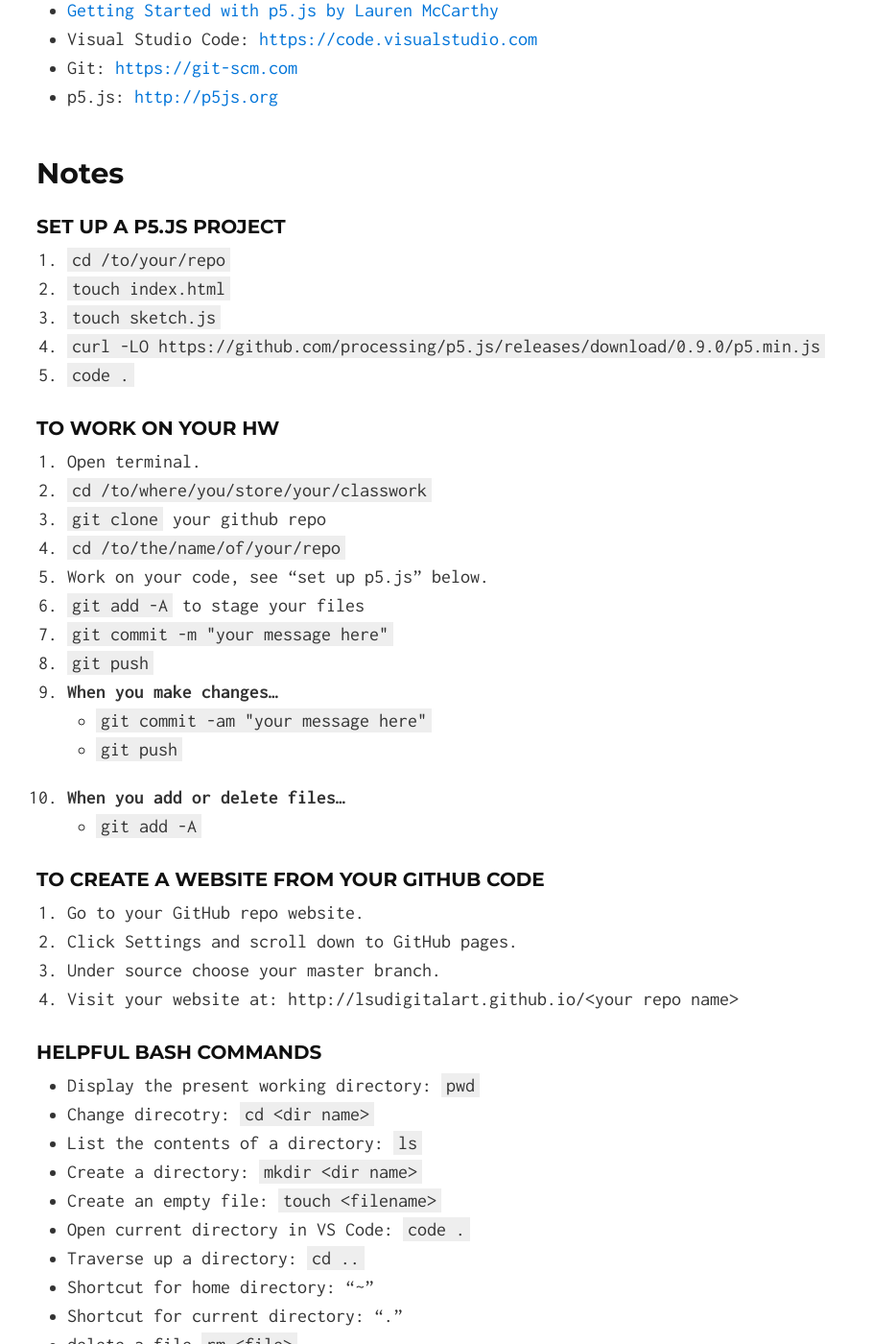
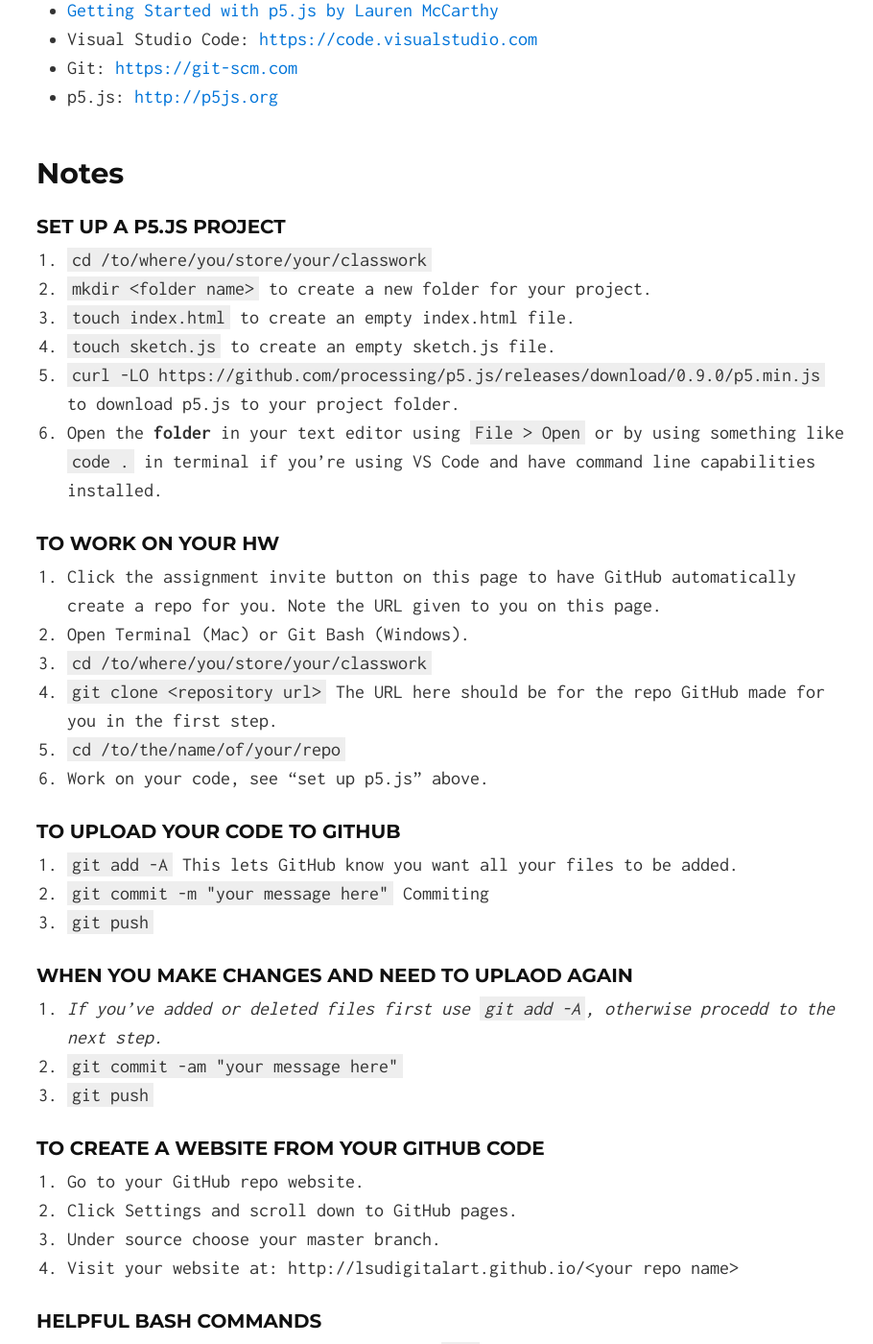
Before and after one commit to lsudigitalart/lsudigitalart.github.io, a Jekyll site: the page built from 2210/index.md, in a window 1280 px wide and 1400 px high, scrolled down 1274 px. Shown: the whole window at 96% size, without its empty margins (180-1090 px from the left). Built offline with Jekyll 4.4.1, drawn with Linux system fonts in a browser that asks for light colours; our own code applies the rules of GitHub Pages for plain Markdown files.

Commit message:
descriptions

```diff
--- a/2210/index.md
+++ b/2210/index.md
@@ -32,26 +32,30 @@ ART 2210 Creative Coding is an applied course that focuses on creating internet
 ## Notes
 
 ### Set up a p5.js project
-1. `cd /to/your/repo`
-3. `touch index.html`
-4. `touch sketch.js`
-5. `curl -LO https://github.com/processing/p5.js/releases/download/0.9.0/p5.min.js`
-6. `code .`
+1. `cd /to/where/you/store/your/classwork`
+2. `mkdir <folder name>` to create a new folder for your project.
+3. `touch index.html` to create an empty index.html file.
+4. `touch sketch.js` to create an empty sketch.js file.
+5. `curl -LO https://github.com/processing/p5.js/releases/download/0.9.0/p5.min.js` to download p5.js to your project folder.
+6. Open the **folder** in your text editor using `File > Open` or by using something like `code .` in terminal if you're using VS Code and have command line capabilities installed.
 
 ### To work on your HW
-1. Open terminal.
+1. Click the assignment invite button on this page to have GitHub automatically create a repo for you. Note the URL given to you on this page.
+1. Open Terminal (Mac) or Git Bash (Windows).
 1. `cd /to/where/you/store/your/classwork`
-1. `git clone` your github repo
+1. `git clone <repository url>` The URL here should be for the repo GitHub made for you in the first step.
 1. `cd /to/the/name/of/your/repo`
-1. Work on your code, see "set up p5.js" below.
-1. `git add -A` to stage your files
-1. `git commit -m "your message here"`
+1. Work on your code, see "set up p5.js" above.
+
+### To upload your code to GitHub
+1. `git add -A` This lets GitHub know you want all your files to be added.
+1. `git commit -m "your message here"` Commiting
 1. `git push`
-1. **When you make changes...**
-  - `git commit -am "your message here"`
-  - `git push`
-1. **When you add or delete files...**
-  - `git add -A`
+
+### When you make changes and need to uplaod again
+1. *If you've added or deleted files first use `git add -A`, otherwise procedd to the next step.*
+1. `git commit -am "your message here"`
+1. `git push`
 
 ### To create a website from your GitHub code
 1. Go to your GitHub repo website.
```
